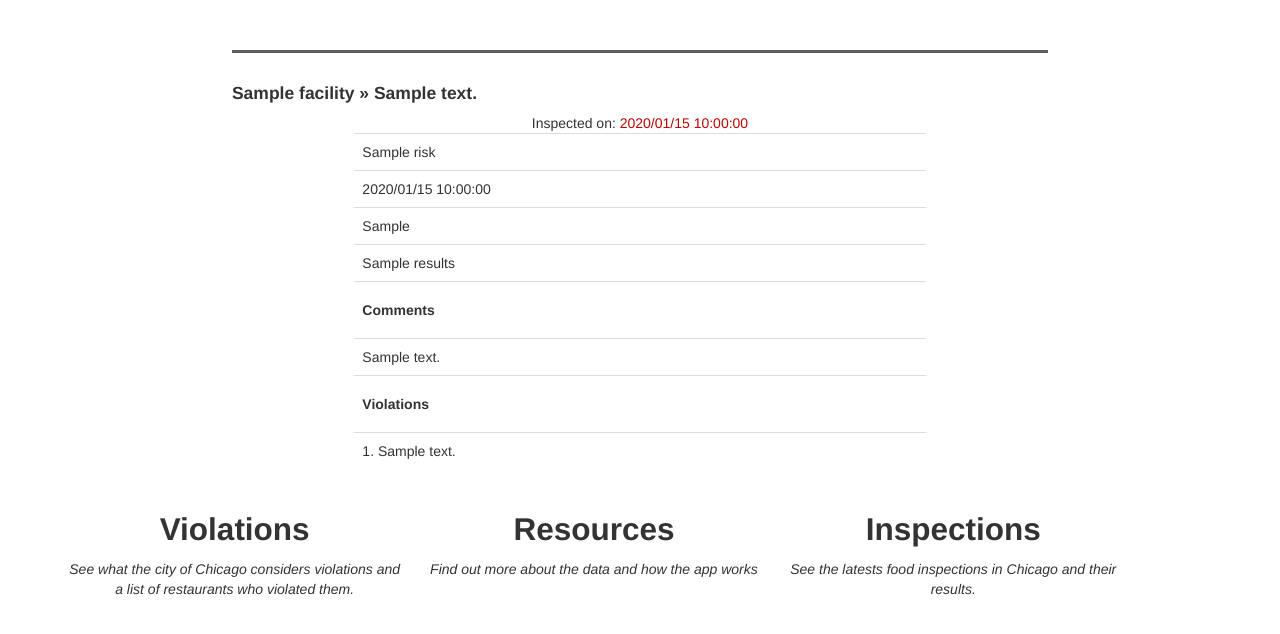
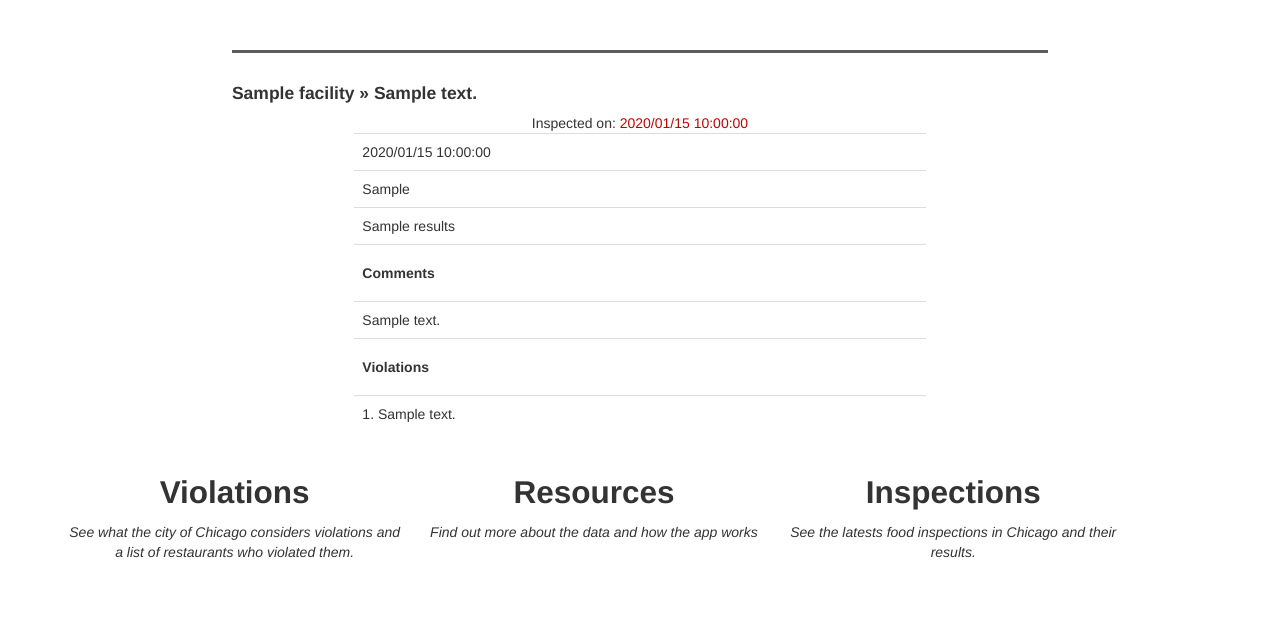
Before and after one commit to vivelohoy/foodinspections, a Flask app: template inspections/templates/branch/single-branch.html in a window 1280 px wide. Shown: the part 122-756 px from the top of the page. Run offline with Flask 2, Linux system fonts and the light colour scheme; the template is opened without the code that fills it: most values are stand-ins (such as "Sample title", 1, 10 or a date in 2020).

Commit message:
Some design changer

```diff
--- a/config.py
+++ b/config.py
@@ -1,8 +1,8 @@
 import os
 _basedir = os.path.abspath(os.path.dirname(__file__))
 
-#DEBUG = True
-#SQLALCHEMY_ECHO=True
+DEBUG = True
+SQLALCHEMY_ECHO=True
 
 if 'RDS_HOSTNAME' in os.environ:
     SQLALCHEMY_DATABASE_URI = 'mysql://' + os.environ['RDS_USERNAME'] + ':' + os.environ['RDS_PASSWORD'] +'@' + os.environ['RDS_HOSTNAME']  + '/' + os.environ['RDS_DB_NAME']
--- a/inspections/search/searchblueprint.py
+++ b/inspections/search/searchblueprint.py
@@ -15,7 +15,6 @@ def search_zip(search):
             all_results = {}
             search_results = Facilities.query.filter(Facilities.zip.like(search))
             all_results['facilities'] = search_results.all()
-            print "returning"
             return all_results
 
     except ValueError:
--- a/inspections/templates/branch/single-branch.html
+++ b/inspections/templates/branch/single-branch.html
@@ -14,14 +14,6 @@
     <caption>Inspected on: <a href="{{ url_for('inspection_blueprint.show_inspection', id=inspection.inspection_id) }}">{{ inspection.inspection_date | replace("00:00:00", "") | replace("-", "/") }}</a></caption>
     </thead>
     <tbody>
-      <tr><td class="
-      {% if inspection.risk == 'Risk 1 (High)' %}
-        risk-high
-      {% elif inspection.risk == 'Risk 2 (Medium)' %}
-        risk-medium
-      {% elif inspection.risk == 'Risk 3 (Low)' %}
-        risk-low
-      {% endif %}">{{ inspection.risk }}</td></tr>
       <tr><td>{{ inspection.inspection_date | replace("00:00:00", "") | replace("-", "/") }}</td></tr>
       <tr><td>{{ inspection.inspection_type }}</td></tr>
       <tr><td>{{ inspection.results }}
```
Also changed, not shown: inspections/templates/inspection/inspection-table.html (+2 -14 lines), inspections/templates/search/results.html (+15 -8 lines), 3 other files.
